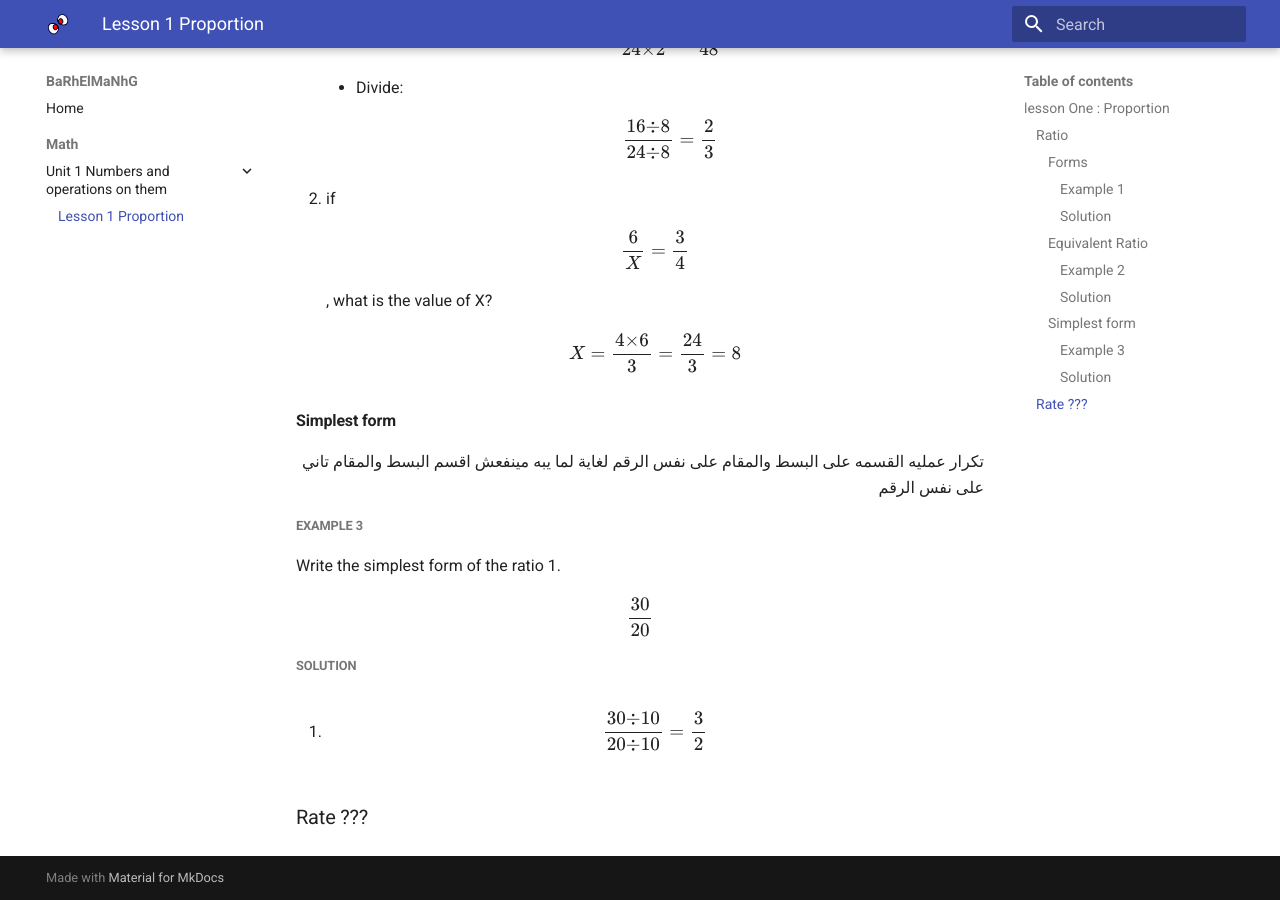
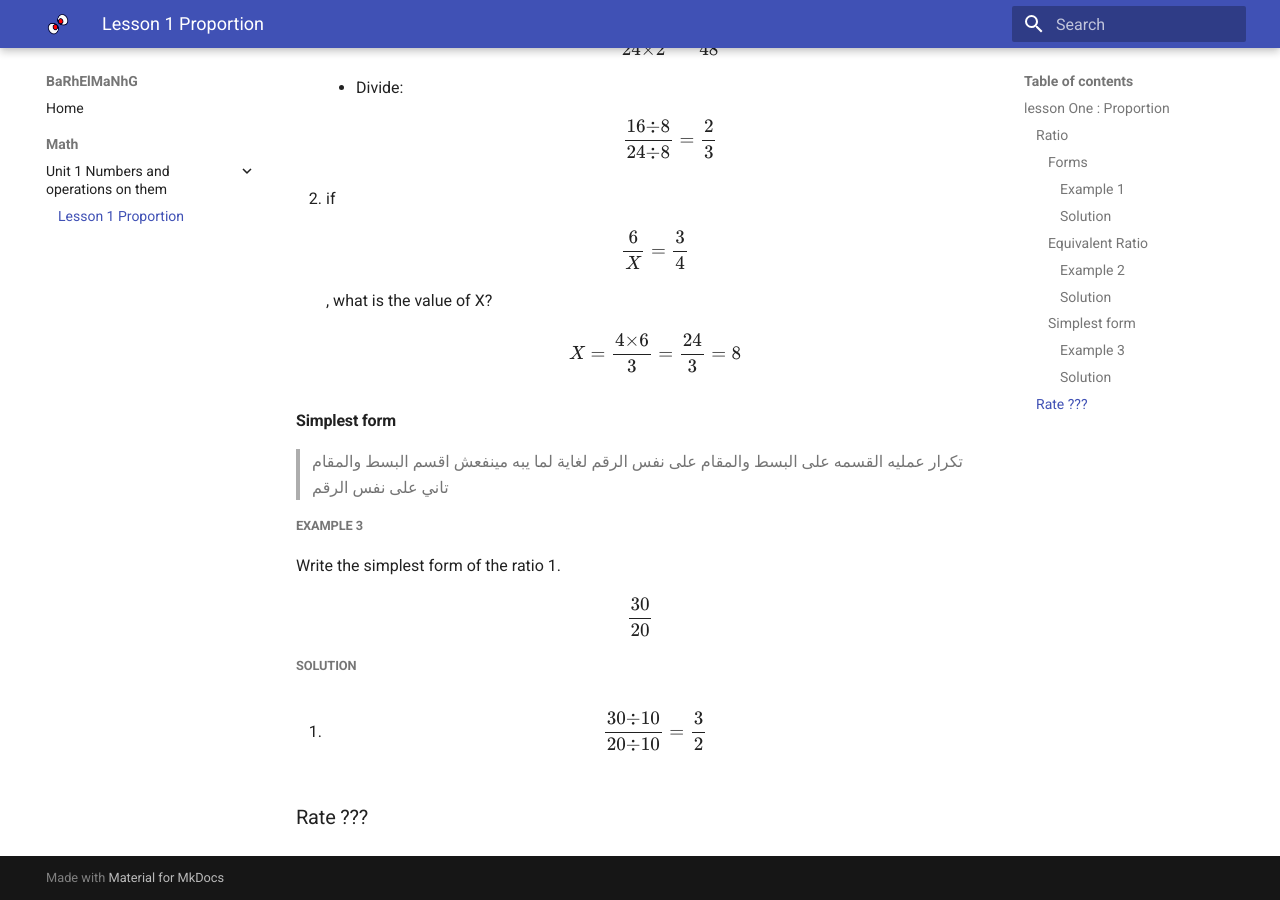
Before and after one commit to amansour-gh/educational.github.io, an MkDocs documentation site: the page built from docs/math/unit1/lesson1.md, in a window 1280 px wide and 900 px high, scrolled down 1475 px. Built offline with MkDocs 1.6.1 and Material for MkDocs 9.7.7, drawn with Linux system fonts in a browser that asks for light colours; formulas are drawn with MathJax 3.

Commit message:
240926-20

```diff
--- a/docs/math/unit1/lesson1.md
+++ b/docs/math/unit1/lesson1.md
@@ -39,9 +39,7 @@ $$ \frac{50}{20} $$
 2. if $$\frac{6}{X}=\frac{3}{4}$$, what is the value of X?
     $$ X=\frac{4×6}{3}=\frac{24}{3}=8$$
 #### Simplest form
-<div style="direction: rtl; text-align: right;">
-تكرار عمليه القسمه على البسط والمقام على نفس الرقم لغاية لما يبه مينفعش اقسم البسط والمقام تاني على نفس الرقم
-</div>
+>تكرار عمليه القسمه على البسط والمقام على نفس الرقم لغاية لما يبه مينفعش اقسم البسط والمقام تاني على نفس الرقم
 
 ##### Example 3
 Write the simplest form of the ratio
```
Also changed, not shown: docs/index.md (+2 -2 lines).
